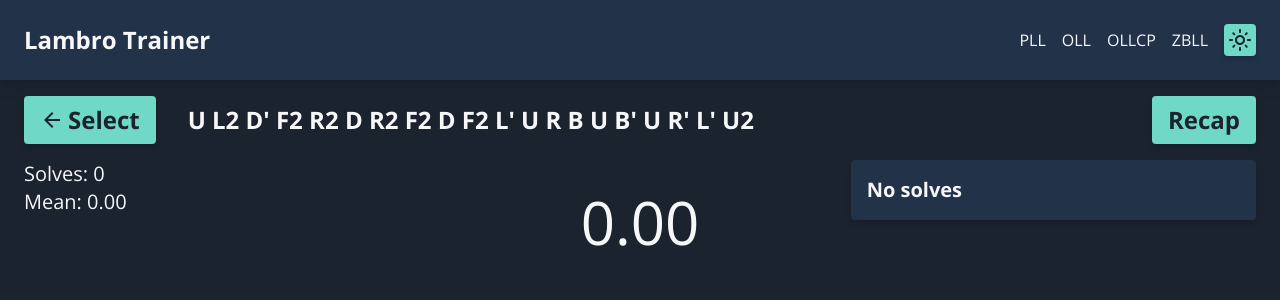
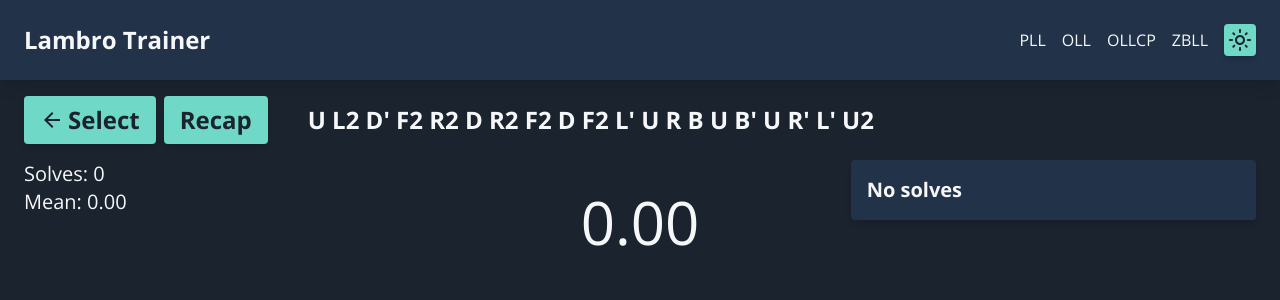
Before and after one commit to andlamb2002/lambro-trainer, a React (Vite) app: page /oll/timer in a window 1280 px wide. Shown: the top 300 px of the page. Built offline with nearby package versions, Linux system fonts and the light colour scheme.

Commit message:
Moved recap details to left, removed duplicated code

```diff
--- a/src/Trainer/Components/Scramble.tsx
+++ b/src/Trainer/Components/Scramble.tsx
@@ -15,8 +15,8 @@
     const navigate = useNavigate();
 
     return (
-        <div className="flex flex-col sm:flex-row sm:justify-between items-center gap-2 sm:gap-0 sm:mb-4 sm:px-4">
-            <div className="flex w-full justify-between sm:w-auto sm:justify-normal sm:items-center gap-2 sm:gap-8">
+        <div className="flex flex-col sm:flex-row sm:items-center gap-2 sm:mb-4 sm:px-4">
+            <div className="flex sm:items-center gap-2">
                 <button
                     className="btn btn-primary flex items-center gap-1 text-2xl font-bold w-auto self-start sm:self-auto px-2 py-1 sm:px-4 sm:py-2"
                     onClick={() => navigate("..")}
@@ -26,15 +26,7 @@
                     <MdArrowBack size={24} />
                     Select
                 </button>
-                <h3 className="hidden sm:block font-bold text-2xl">
-                    {currentScramble}
-                </h3>
-                <div className="sm:hidden flex items-center whitespace-nowrap gap-2">
-                    {recapMode && (
-                        <div>
-                            {recapProgress} / {recapTotal}
-                        </div>
-                    )}
+                <div className="flex items-center whitespace-nowrap gap-2">
                     <button
                         className="btn btn-primary text-2xl font-bold px-2 py-1 sm:px-4 sm:py-2"
                         onClick={toggleRecap}
@@ -43,24 +35,14 @@
                     >
                         {recapMode ? 'End' : 'Recap'}
                     </button>
+                    {recapMode && (
+                        <div>
+                            {recapProgress} / {recapTotal}
+                        </div>
+                    )}
                 </div>
             </div>
-            <div className="hidden sm:flex items-center whitespace-nowrap gap-2">
-                {recapMode && (
-                    <div>
-                        {recapProgress} / {recapTotal}
-                    </div>
-                )}
-                <button
-                    className="btn btn-primary text-2xl font-bold px-2 py-1 sm:px-4 sm:py-2"
-                    onClick={toggleRecap}
-                    title={recapMode ? "End Recap" : "Recap Each Selected Case"}
-                    aria-label={recapMode ? "End Recap" : "Recap Each Selected Case"}
-                >
-                    {recapMode ? 'End' : 'Recap'}
-                </button>
-            </div>
-            <h3 className="sm:hidden font-bold text-2xl select-text">
+            <h3 className="font-bold text-2xl sm:pl-8">
                 {currentScramble}
             </h3>
         </div>
```
